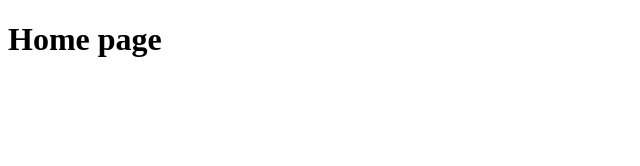
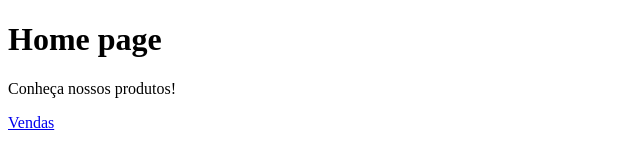
Before and after one commit to joao-antonio-bittencourt-montagner/Testing, a plain HTML site: page index.html in a window 1280 px wide. Shown: the whole page, without its empty margins (0-640 px from the left). Drawn offline with Linux system fonts and the light colour scheme.

Commit message:
Acrescentado o parágrafo

```diff
--- a/index.html
+++ b/index.html
@@ -7,6 +7,8 @@
 </head>
 <body>
     <h1>Home page</h1>
-    <a href="vendas.html"></a>
+    <p>Conheça nossos produtos!</p>
+    <a href="vendas.html"> Vendas</a>
+
 </body>
 </html>
```
Also changed, not shown: vendas.html (+1 -0 lines).
